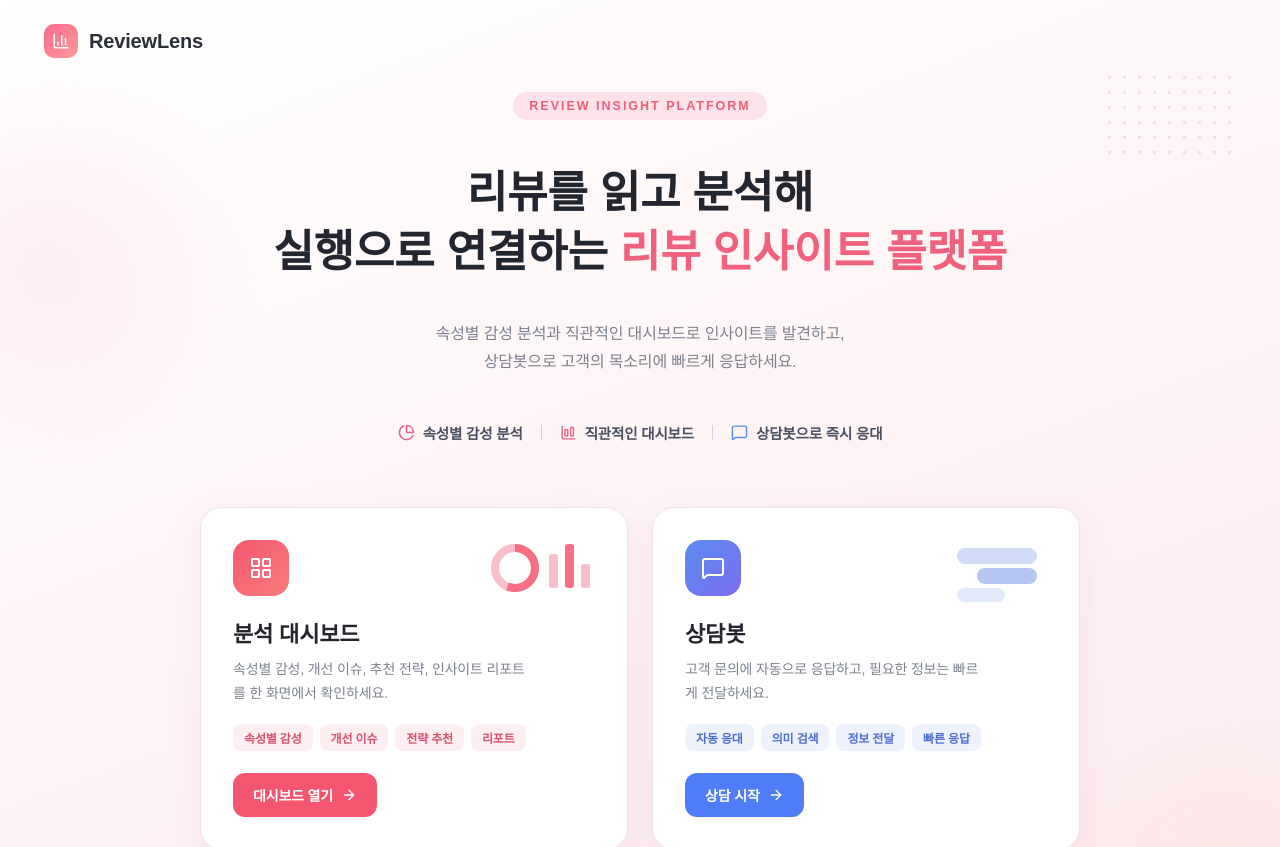
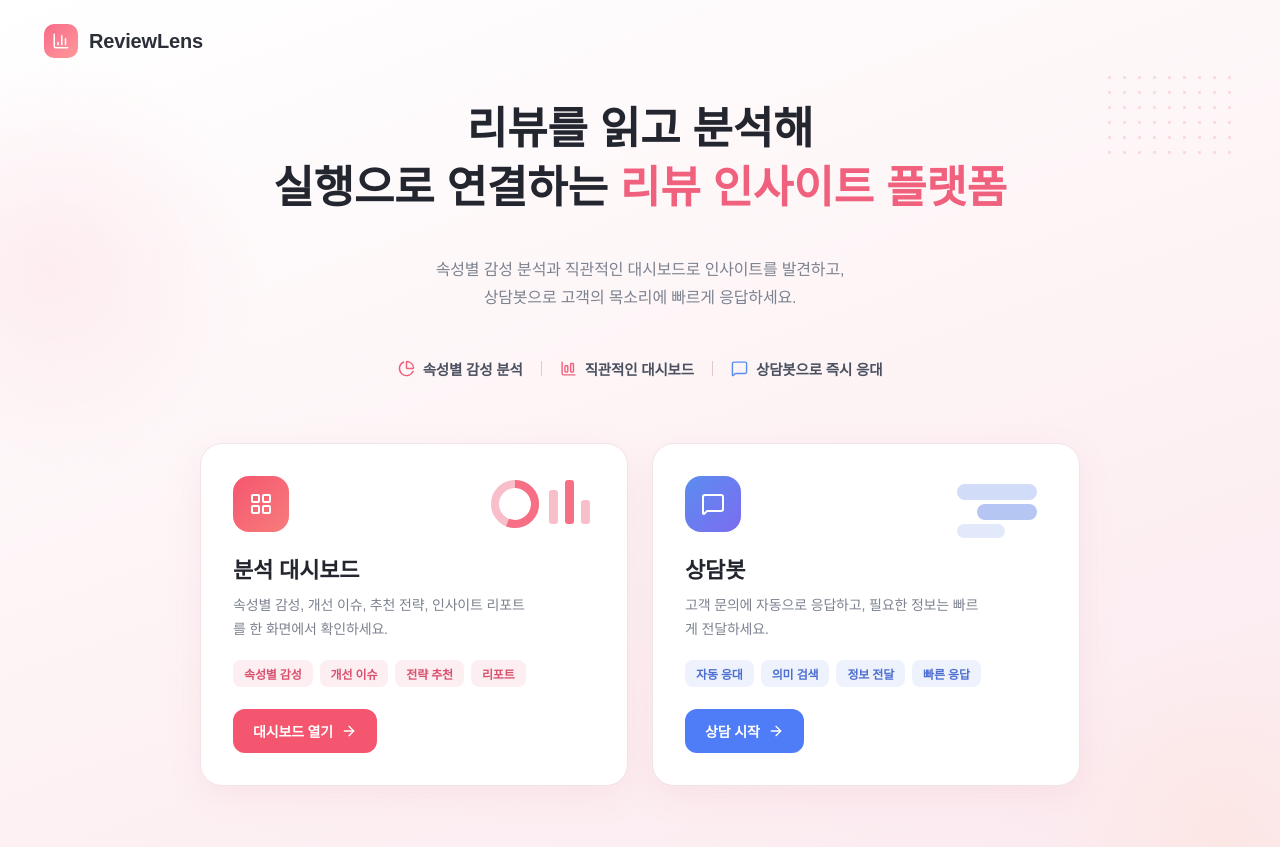
Before and after one commit to dhwldrjekd1/reviewlens-, a Vue app in the folder frontend/: page / in a window 1280 px wide. Shown: the top 847 px of the page. Built offline with nearby package versions, Linux system fonts and the light colour scheme; a web font is replaced by a local one.

Commit message:
style: 랜딩 'REVIEW INSIGHT PLATFORM' 라벨 제거

```diff
--- a/frontend/src/views/Landing.vue
+++ b/frontend/src/views/Landing.vue
@@ -12,7 +12,6 @@ import { BarChart3, PieChart, BarChartBig, MessageSquare, LayoutGrid, ArrowRight
     <header class="top"><span class="ic"><BarChart3 :size="18" color="#fff" /></span><b>ReviewLens</b></header>
 
     <main class="wrap">
-      <div class="label">REVIEW INSIGHT PLATFORM</div>
       <h1>리뷰를 읽고 분석해<br>실행으로 연결하는 <span class="hl">리뷰 인사이트 플랫폼</span></h1>
       <p class="lead">속성별 감성 분석과 직관적인 대시보드로 인사이트를 발견하고,<br>상담봇으로 고객의 목소리에 빠르게 응답하세요.</p>
 
@@ -79,8 +78,7 @@ import { BarChart3, PieChart, BarChartBig, MessageSquare, LayoutGrid, ArrowRight
 .top .ic{width:34px;height:34px;border-radius:10px;background:linear-gradient(135deg,#f76b8a,#f99);display:flex;align-items:center;justify-content:center}
 .top b{font-size:20px;font-weight:800}
 .wrap{position:relative;z-index:2;flex:1;display:flex;flex-direction:column;align-items:center;justify-content:center;padding:10px 24px 56px;text-align:center}
-.label{font-size:12.5px;font-weight:800;letter-spacing:.16em;color:#ef5e7a;background:#fde3e9;border-radius:20px;padding:7px 16px;margin-bottom:26px}
-h1{font-size:44px;font-weight:800;line-height:1.34;color:#23262e;margin-bottom:20px}
+h1{font-size:44px;font-weight:800;line-height:1.34;color:#23262e;margin:8px 0 20px}
 h1 .hl{color:#f0617e}
 .lead{font-size:16px;color:#7c828f;line-height:1.75;margin-bottom:28px}
 .features{display:flex;align-items:center;gap:18px;margin-bottom:46px;flex-wrap:wrap;justify-content:center}
```
